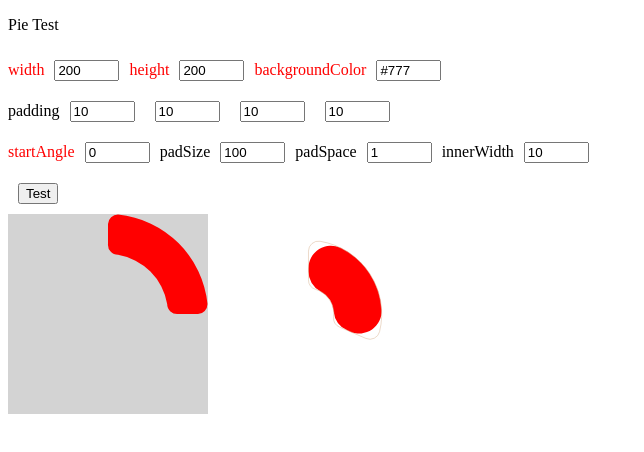
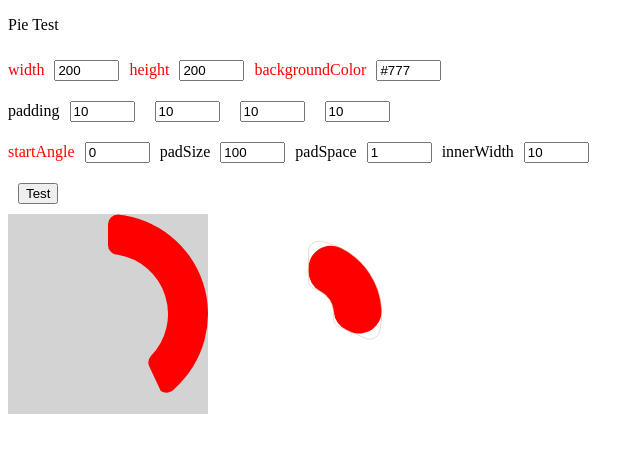
Before and after one commit to sdh20282/jetty-chart, a React (Create React App) app: page / in a window 1280 px wide. Shown: the top 452 px of the page, without its empty margins (0-644 px from the left). Built offline with nearby package versions, Linux system fonts and the light colour scheme.

Commit message:
Feat : 파이차트 사분면, 둥글기 적용

```diff
--- a/src/jetty-chart/src/pies/pie/GetPiePiece.js
+++ b/src/jetty-chart/src/pies/pie/GetPiePiece.js
@@ -1,8 +1,5 @@
 import { checkRangePadSize } from "../utils/checkValue";
-import {
-  getCoordinatesForPercent,
-  getCoordinatesForPosition,
-} from "../utils/getCoordinatesForPercent";
+import { getCoordinatesForPercent, getCoordinatesForPosition } from "../utils/getCoordinates";
 import PiePiece from "./PiePiece";
 
 const GetPiePiece = ({ data, pieSettings }) => {
--- a/src/jetty-chart/src/pies/pie/PieTest.js
+++ b/src/jetty-chart/src/pies/pie/PieTest.js
@@ -1,70 +1,20 @@
 import React from "react";
 import { calculateInputData } from "../utils/calculateIntersection";
-import { getCoordinatesForPercent } from "../utils/getCoordinatesForPercent";
+import { getCoordinatesForVertex } from "../utils/getCoordinates";
 
 const PieTest = () => {
-  const vertex = {
-    pos1: getCoordinatesForPercent({ percent: 0, startAngle: 270, radius: 1 }),
-    pos2: getCoordinatesForPercent({ percent: 0.25, startAngle: 270, radius: 1 }),
-    pos3: getCoordinatesForPercent({ percent: 0.25, startAngle: 270, radius: 0.6 }),
-    pos4: getCoordinatesForPercent({ percent: 0, startAngle: 270, radius: 0.6 }),
-    // x1: 0,
-    // y1: -1,
-    // x2: 1,
-    // y2: 0,
-    // x3: 0,
-    // y3: -0.6,
-    // x4: 0.6,
-    // y4: 0,
-  };
-  // const pos2 = {
-  //   x1: 1,
-  //   y1: 0,
-  //   x2: 0,
-  //   y2: 1,
-  //   x3: 0.6,
-  //   y3: 0,
-  //   x4: 0,
-  //   y4: 0.6,
-  // };
-  // const pos3 = {
-  //   x1: 0,
-  //   y1: 1,
-  //   x2: -1,
-  //   y2: 0,
-  //   x3: 0,
-  //   y3: 0.6,
-  //   x4: -0.6,
-  //   y4: 0,
-  // };
-  // const pos4 = {
-  //   x1: -1,
-  //   y1: 0,
-  //   x2: 0,
-  //   y2: -1,
-  //   x3: -0.6,
-  //   y3: 0,
-  //   x4: 0,
-  //   y4: -0.6,
-  // };
-  // const pos5 = {
-  //   x1: 0,
-  //   y1: -1,
-  //   x2: 0,
-  //   y2: 1,
-  //   x3: 0,
-  //   y3: -0.6,
-  //   x4: 0,
-  //   y4: 0.6,
-  // };
+  const percent = 0.4;
+  const startAngle = 270;
   const pieRadius = 1;
   const innerRadius = 0.6;
   const borderRadius = 0.1;
+  const vertex = getCoordinatesForVertex({
+    percent,
+    startAngle,
+    pieRadius,
+    innerRadius,
+  });
   const calcPos = calculateInputData({ vertex, pieRadius, innerRadius, borderRadius });
-  // const calcPos2 = calculateInputData(pos2, pieRadius, innerRadius, borderRadius);
-  // const calcPos3 = calculateInputData(pos3, pieRadius, innerRadius, borderRadius);
-  // const calcPos4 = calculateInputData(pos4, pieRadius, innerRadius, borderRadius);
-  // const calcPos5 = calculateInputData(pos5, pieRadius, innerRadius, borderRadius);
   console.log(vertex);
   return (
     <>
@@ -90,8 +40,12 @@ const PieTest = () => {
             M ${vertex.pos1.x},${vertex.pos1.y + borderRadius}
             A ${borderRadius},${borderRadius},0,0,1,${calcPos.pos1.x},${calcPos.pos1.y}
             A ${pieRadius},${pieRadius},0,0,1,${calcPos.pos2.x},${calcPos.pos2.y}
-            A ${borderRadius},${borderRadius},0,0,1,${vertex.pos2.x - borderRadius},${vertex.pos2.y}
-            L ${innerRadius + borderRadius},${vertex.pos3.y}
+            A ${borderRadius},${borderRadius},0,0,1,${
+            vertex.pos2.x - borderRadius * ((percent * 4) % 1)
+          },${vertex.pos2.y - borderRadius * (1 - ((percent * 4) % 1))}
+            L ${vertex.pos3.x + borderRadius * ((percent * 4) % 1)},${
+            vertex.pos3.y + borderRadius * (1 - ((percent * 4) % 1))
+          }
             A ${borderRadius},${borderRadius},0,0,1,${calcPos.pos3.x},${calcPos.pos3.y}
             A ${innerRadius},${innerRadius},0,0,0,${calcPos.pos4.x},${calcPos.pos4.y}
             A ${borderRadius},${borderRadius},0,0,1,${vertex.pos4.x},${-(
@@ -101,48 +55,6 @@ const PieTest = () => {
             `}
           fill="red"
         />
-        {/* <path
-          d={`
-            M ${pos2.x1 - borderRadius},${pos2.y1}
-            A ${borderRadius},${borderRadius},0,0,1,${calcPos2.pos1.x1},${calcPos2.pos1.y1}
-            A ${pieRadius},${pieRadius},0,0,1,${calcPos2.pos2.x2},${calcPos2.pos2.y2}
-            A ${borderRadius},${borderRadius},0,0,1,${pos2.x2},${pos2.y2 - borderRadius}
-            L ${pos2.x4},${innerRadius + borderRadius}
-            A ${borderRadius},${borderRadius},0,0,1,${calcPos2.pos4.x2},${calcPos2.pos4.y2}
-            A ${innerRadius},${innerRadius},0,0,0,${calcPos2.pos3.x1},${calcPos2.pos3.y1}
-            A ${borderRadius},${borderRadius},0,0,1,${innerRadius + borderRadius},${pos2.y3}
-            Z
-            `}
-          fill="blue"
-        />
-        <path
-          d={`
-            M ${pos3.x1},${pos3.y1 - borderRadius}
-            A ${borderRadius},${borderRadius},0,0,1,${calcPos3.pos1.x1},${calcPos3.pos1.y1}
-            A ${pieRadius},${pieRadius},0,0,1,${calcPos3.pos2.x2},${calcPos3.pos2.y2}
-            A ${borderRadius},${borderRadius},0,0,1,${pos3.x2 + borderRadius},${pos3.y2}
-            L ${-(innerRadius + borderRadius)},${pos3.y4}
-            A ${borderRadius},${borderRadius},0,0,1,${calcPos3.pos4.x2},${calcPos3.pos4.y2}
-            A ${innerRadius},${innerRadius},0,0,0,${calcPos3.pos3.x1},${calcPos3.pos3.y1}
-            A ${borderRadius},${borderRadius},0,0,1,${pos3.x3},${innerRadius + borderRadius}
-            Z
-            `}
-          fill="yellow"
-        />
-        <path
-          d={`
-            M ${pos4.x1 + borderRadius},${pos4.y1}
-            A ${borderRadius},${borderRadius},0,0,1,${calcPos4.pos1.x1},${calcPos4.pos1.y1}
-            A ${pieRadius},${pieRadius},0,0,1,${calcPos4.pos2.x2},${calcPos4.pos2.y2}
-            A ${borderRadius},${borderRadius},0,0,1,${pos4.x2},${pos4.y2 + borderRadius}
-            L ${pos4.x4},${-(innerRadius + borderRadius)}
-            A ${borderRadius},${borderRadius},0,0,1,${calcPos4.pos4.x2},${calcPos4.pos4.y2}
-            A ${innerRadius},${innerRadius},0,0,0,${calcPos4.pos3.x1},${calcPos4.pos3.y1}
-            A ${borderRadius},${borderRadius},0,0,1,${-(innerRadius + borderRadius)},${pos4.y3}
-            Z
-            `}
-          fill="green"
-        /> */}
       </svg>
       {/* <svg width="200" height="200" viewBox="-1 -1 2 2">
         <path
--- a/src/jetty-chart/src/pies/utils/calculateIntersection.js
+++ b/src/jetty-chart/src/pies/utils/calculateIntersection.js
@@ -1,3 +1,4 @@
+// 두 원 사이에 교점 구하기
 const calculateIntersection = ({ x, y, radius, borderRadius, dir }) => {
   const d = Math.sqrt(x ** 2 + y ** 2);
 
@@ -16,6 +17,7 @@ const calculateIntersection = ({ x, y, radius, borderRadius, dir }) => {
   return dir === 0 ? { x: x1, y: y1 } : { x: x2, y: y2 };
 };
 
+// 두 원 사이에 교점 구하기, 데이터 입력
 export const calculateInputData = ({ vertex, pieRadius, innerRadius, borderRadius }) => {
   const calcPos = {
     pos1: calculateIntersection({
--- a/src/jetty-chart/src/pies/utils/getCoordinatesForPercent.js
+++ b/src/jetty-chart/src/pies/utils/getCoordinates.js
@@ -1,3 +1,4 @@
+// startAngle과 percent에 따라 좌표 구하는 함수, radius = 크기
 export const getCoordinatesForPercent = ({ percent, startAngle, radius }) => {
   const x = Math.cos(2 * Math.PI * percent + (Math.PI * startAngle) / 180) * radius;
   const y = Math.sin(2 * Math.PI * percent + (Math.PI * startAngle) / 180) * radius;
@@ -19,3 +20,17 @@ export const getCoordinatesForPosition = (percent, startAngle, range) => {
 
   return { x1, x2, y1, y2 };
 };
+
+// vertex 데이터 받아서 좌표 구하는 함수
+export const getCoordinatesForVertex = ({ percent, startAngle, pieRadius, innerRadius }) => {
+  return {
+    pos1: getCoordinatesForPercent({ percent: 0, startAngle: startAngle, radius: pieRadius }),
+    pos2: getCoordinatesForPercent({ percent: percent, startAngle: startAngle, radius: pieRadius }),
+    pos3: getCoordinatesForPercent({
+      percent: percent,
+      startAngle: startAngle,
+      radius: innerRadius,
+    }),
+    pos4: getCoordinatesForPercent({ percent: 0, startAngle: startAngle, radius: innerRadius }),
+  };
+};
```
Also changed, not shown: src/jetty-chart/src/pies/utils/getBorderRatio.js (added, +18 -0 lines).
